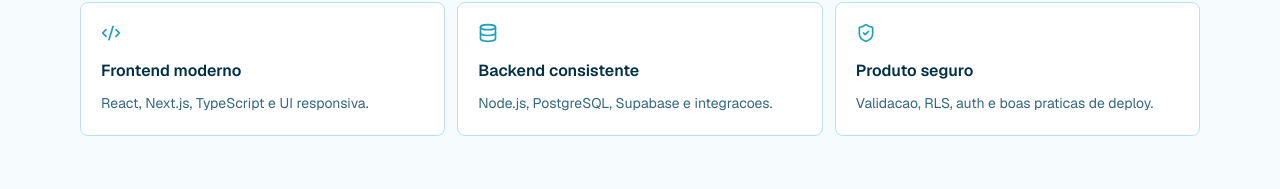
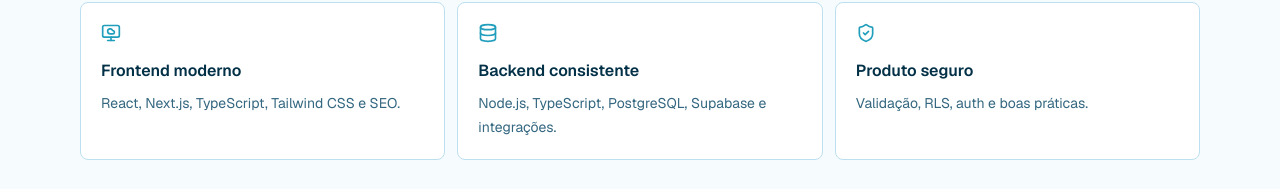
Before and after one commit to Agnaldokorb/portifolioGit, a Next.js app: page / in a window 1280 px wide. Shown: the part 489-678 px from the top of the page. Built offline with nearby package versions, Linux system fonts and the light colour scheme; no server answers; the database is empty.

Commit message:
fix: coreções de texto

```diff
--- a/app/(public)/page.tsx
+++ b/app/(public)/page.tsx
@@ -1,4 +1,4 @@
-import { ArrowRight, Code2, Database, ShieldCheck } from "lucide-react";
+import { ArrowRight, Database, MonitorCloud, ShieldCheck } from "lucide-react";
 import Image from "next/image";
 import Link from "next/link";
 import { ProjectCard } from "@/components/public/project-card";
@@ -59,25 +59,25 @@
               width={640}
               height={640}
               priority
-              className="aspect-[16/10] w-full object-cover"
+              className="aspect-16/10 w-full object-cover"
             />
           </div>
           <div className="grid gap-3 md:col-span-2 md:grid-cols-3">
             {[
               {
-                icon: Code2,
+                icon: MonitorCloud,
                 title: "Frontend moderno",
-                text: "React, Next.js, TypeScript e UI responsiva.",
+                text: "React, Next.js, TypeScript, Tailwind CSS e SEO.",
               },
               {
                 icon: Database,
                 title: "Backend consistente",
-                text: "Node.js, PostgreSQL, Supabase e integracoes.",
+                text: "Node.js, TypeScript, PostgreSQL, Supabase e integrações.",
               },
               {
                 icon: ShieldCheck,
                 title: "Produto seguro",
-                text: "Validacao, RLS, auth e boas praticas de deploy.",
+                text: "Validação, RLS, auth e boas práticas.",
               },
             ].map((item) => (
               <div key={item.title} className="rounded-lg border bg-card p-5">
```
